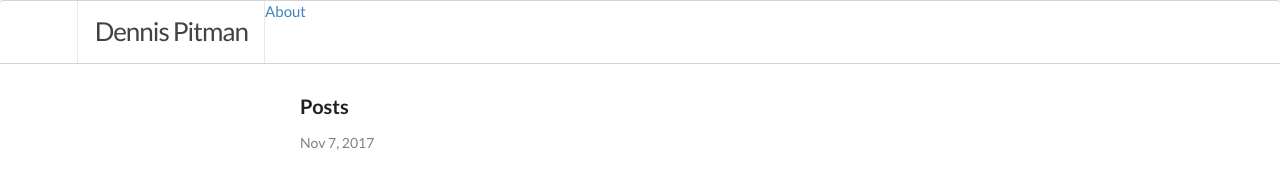
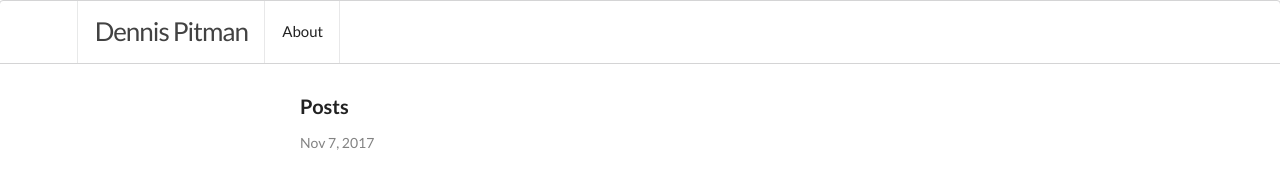
Before and after one commit to dpitman85/dpitman85.github.io, a Jekyll site: the page built from index.html, in a window 1280 px wide. Shown: the top 182 px of the page. Built offline with Jekyll 4.4.1, drawn with Linux system fonts in a browser that asks for light colours.

Commit message:
Update header.html

```diff
--- a/_includes/header.html
+++ b/_includes/header.html
@@ -5,7 +5,7 @@
       </div>
   		  {% for my_page in site.pages %}
        		{% if my_page.title %}
-    		  <a class="page-link" href="{{ my_page.url | prepend: site.baseurl }}">{{ my_page.title }}</a>
+    		  <a class="item" href="{{ my_page.url | prepend: site.baseurl }}">{{ my_page.title }}</a>
        		{% endif %}
     	  {% endfor %}
 	</div>
```
